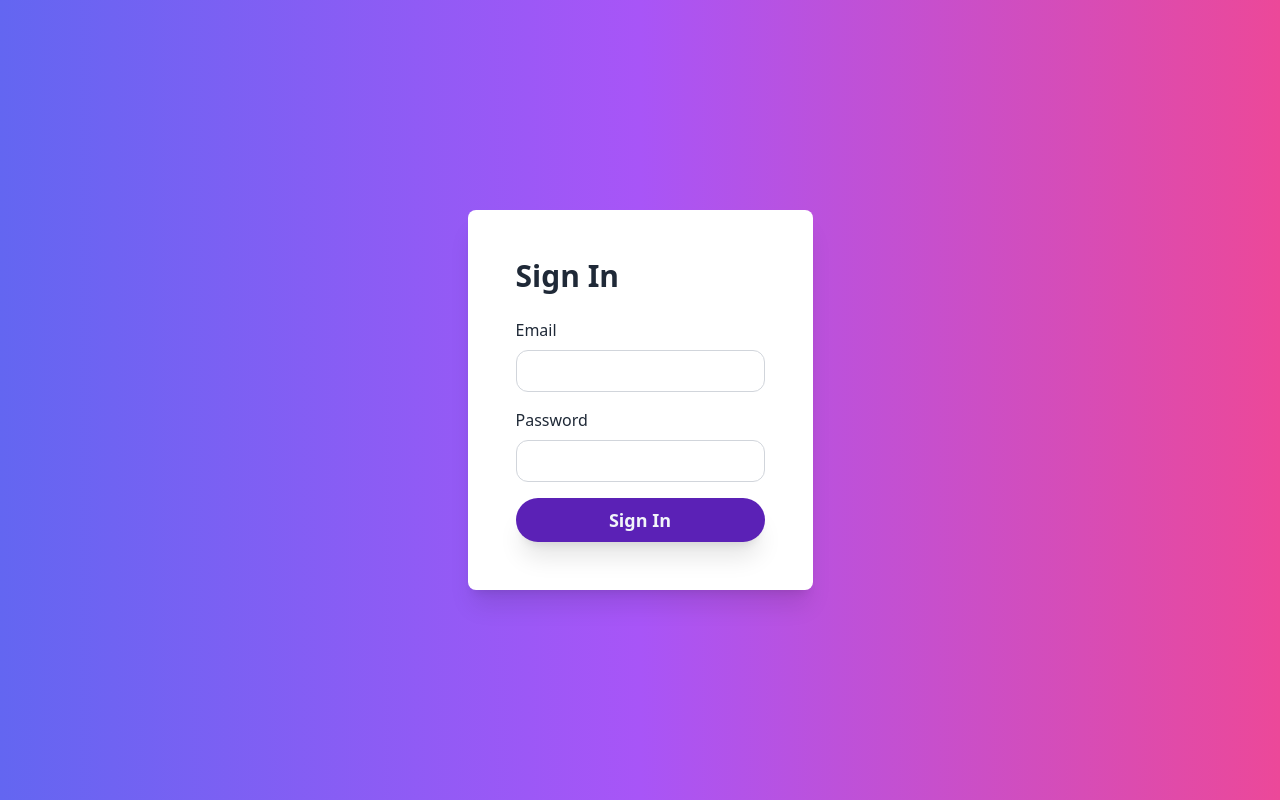
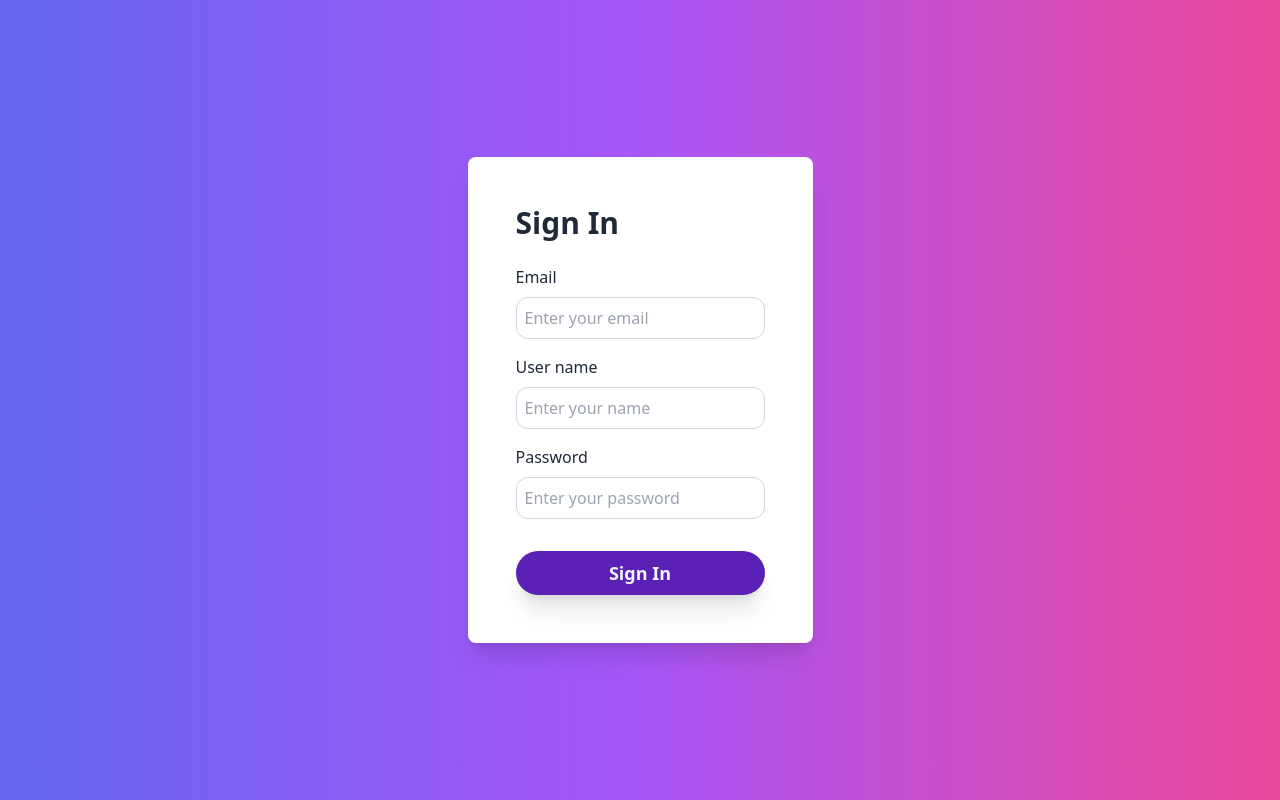
Before and after one commit to ProStrike2448/linktree-clone, a Next.js app: page /signin in a window 1280 px wide. Built offline with nearby package versions, Linux system fonts and the light colour scheme.

Commit message:
animation for button and placeholder

```diff
--- a/pages/signin.tsx
+++ b/pages/signin.tsx
@@ -1,3 +1,5 @@
+import Router from "next/router";
+
 export default function SignIn() {
   return (
     <div className="flex justify-center items-center h-screen bg-gradient-to-r from-indigo-500 via-purple-500 to-pink-500">
@@ -7,22 +9,33 @@ export default function SignIn() {
           <div className="mt-4">
             <label className="block text-gray-800">Email</label>
             <input
+              placeholder="Enter your email"
               type="email"
               className="mt-2 p-2 rounded-xl border border-gray-300 w-full"
             />
           </div>
           <div className="mt-4">
+            <label className="block text-gray-800">User name</label>
+            <input
+              placeholder="Enter your name"
+              type="text"
+              className="mt-2 p-2 rounded-xl border border-gray-300 w-full placeholder-grey-800"
+            />
+          </div>
+          <div className="mt-4">
             <label className="block text-gray-800">Password</label>
             <input
+              placeholder="Enter your password"
               type="password"
-              className="mt-2 p-2 rounded-xl border border-gray-300 w-full"
+              className="mt-2 p-2 rounded-xl border border-gray-300 w-full placeholder-grey-800 mb-4"
             />
           </div>
           <div className="mt-4">
             <button
               type="submit"
-              className="bg-violet-800 rounded-full font-sans p-2 w-full text-slate-100 text-lg font-bold shadow-xl"
-            >
+              className="transition ease-in-out delay-150  bg-violet-800 rounded-full font-sans p-2 w-full text-slate-100 text-lg font-bold shadow-xl hover:-translate-y-1 hover:scale-300 hover:text-green-400 hover:bg-violet-600 duration-300 "
+              onClick={() => Router.push("/")}
+              >
               Sign In
             </button>
           </div>
```
